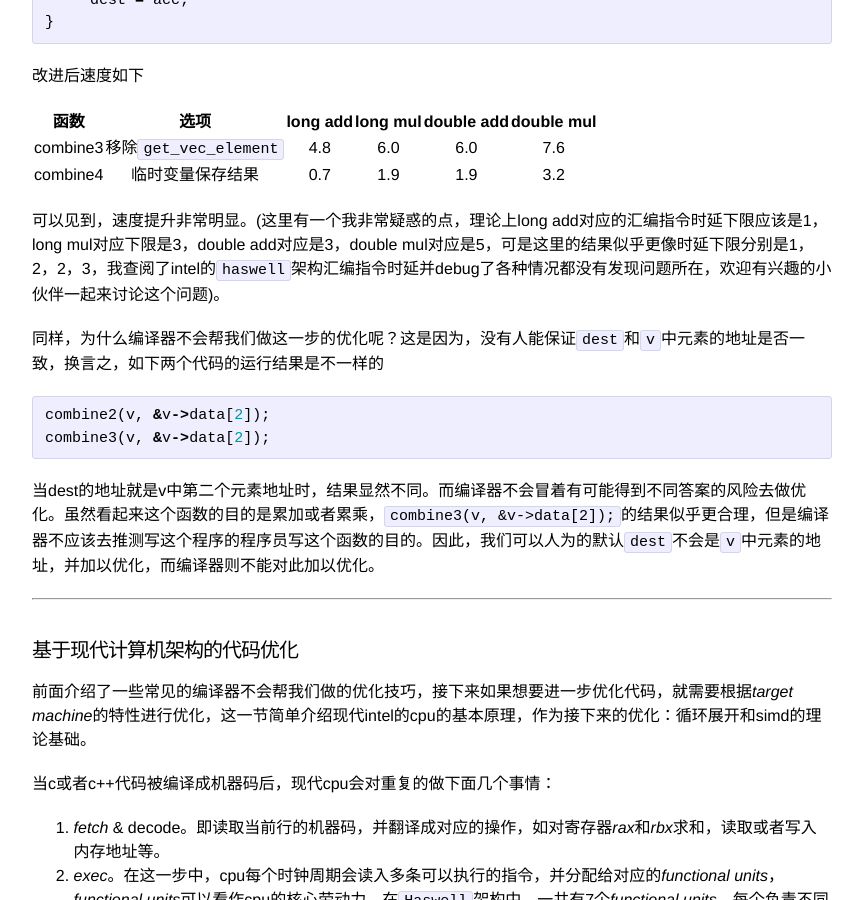
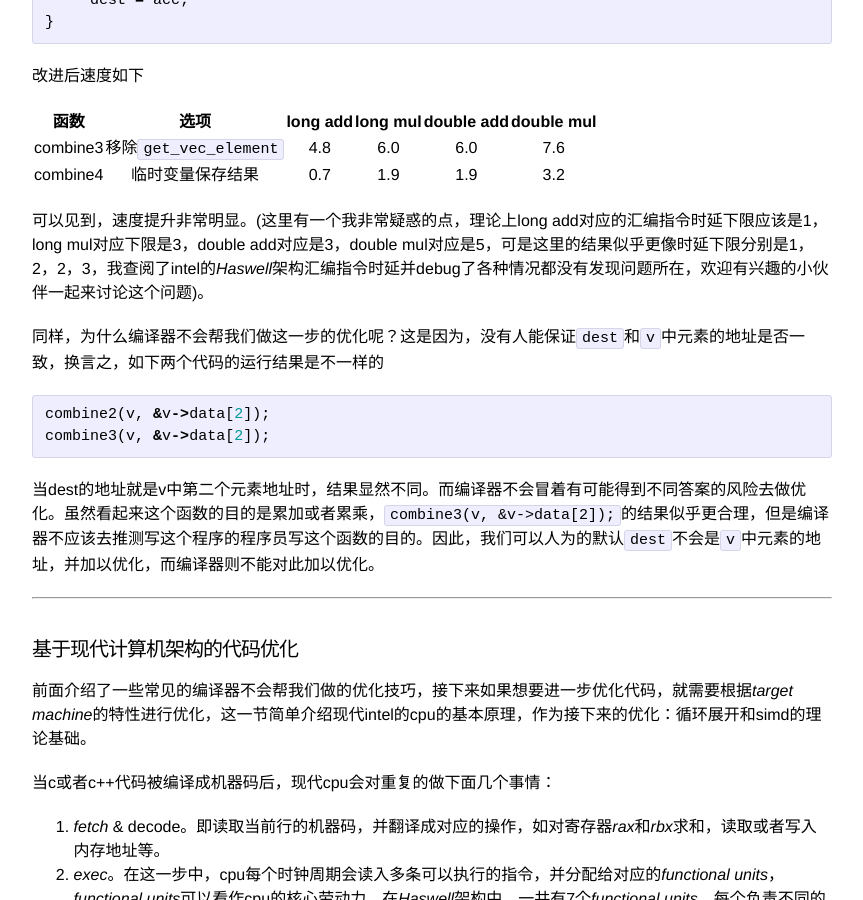
Before and after one commit to TangJiajieseu/TangJiajieseu.github.io, a Jekyll site: the page built from _posts/2020-04-07-[计算机技术]-代码优化1.markdown, in a window 1280 px wide and 900 px high, scrolled down 2918 px. Shown: the whole window, without its empty margins (208-1071 px from the left). Built offline with Jekyll 4.4.1, drawn with Linux system fonts in a browser that asks for light colours; comment, search, counter and statistics services are not loaded.

Commit message:
modify opt1

```diff
--- a/_posts/2020-04-07-[计算机技术]-代码优化1.markdown
+++ b/_posts/2020-04-07-[计算机技术]-代码优化1.markdown
@@ -132,7 +132,7 @@ void combine4(vec_ptr v, data_t *dest) {
 | combine3 | 移除`get_vec_element` |   4.8    |   6.0    |    6.0     |    7.6     |
 | combine4 |   临时变量保存结果    |   0.7    |   1.9    |    1.9     |    3.2     |
 
-可以见到，速度提升非常明显。(这里有一个我非常疑惑的点，理论上long add对应的汇编指令时延下限应该是1，long mul对应下限是3，double add对应是3，double mul对应是5，可是这里的结果似乎更像时延下限分别是1，2，2，3，我查阅了intel的`haswell`架构汇编指令时延并debug了各种情况都没有发现问题所在，欢迎有兴趣的小伙伴一起来讨论这个问题)。
+可以见到，速度提升非常明显。(这里有一个我非常疑惑的点，理论上long add对应的汇编指令时延下限应该是1，long mul对应下限是3，double add对应是3，double mul对应是5，可是这里的结果似乎更像时延下限分别是1，2，2，3，我查阅了intel的*Haswell*架构汇编指令时延并debug了各种情况都没有发现问题所在，欢迎有兴趣的小伙伴一起来讨论这个问题)。
 
 同样，为什么编译器不会帮我们做这一步的优化呢？这是因为，没有人能保证`dest`和`v`中元素的地址是否一致，换言之，如下两个代码的运行结果是不一样的
 
@@ -152,7 +152,7 @@ combine3(v, &v->data[2]);
 当c或者c++代码被编译成机器码后，现代cpu会对重复的做下面几个事情：
 
 1.  *fetch* & decode。即读取当前行的机器码，并翻译成对应的操作，如对寄存器*rax*和*rbx*求和，读取或者写入内存地址等。
-2. *exec*。在这一步中，cpu每个时钟周期会读入多条可以执行的指令，并分配给对应的*functional units*，*functional units*可以看作cpu的核心劳动力，在`Haswell`架构中，一共有7个*functional units*，每个负责不同的任务。
+2. *exec*。在这一步中，cpu每个时钟周期会读入多条可以执行的指令，并分配给对应的*functional units*，*functional units*可以看作cpu的核心劳动力，在*Haswell*架构中，一共有7个*functional units*，每个负责不同的任务。
 3. commit。即将上一步的结果写入对应的内存或者寄存器中。
 
 上述只是个非常简单的cpu处理过程。每一步占用多个时钟周期。*Haswell*架构的各种基本运算的参数如下图所示
```
